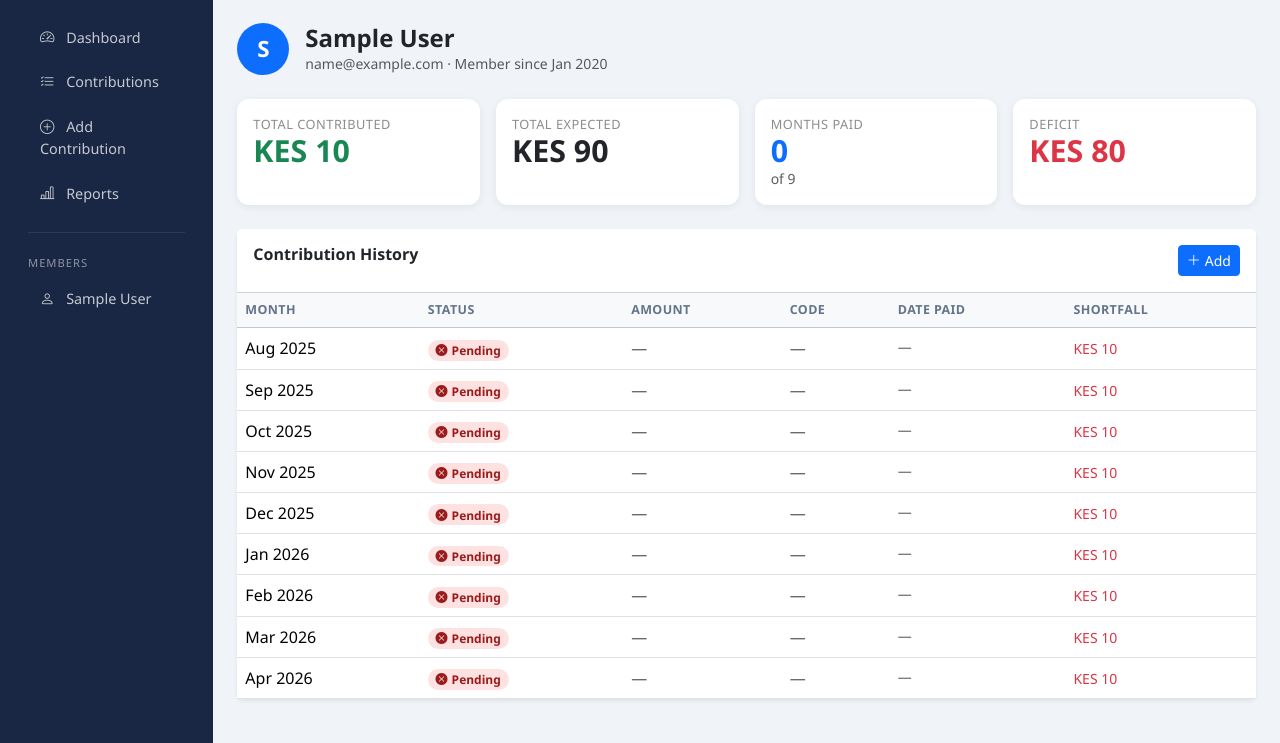
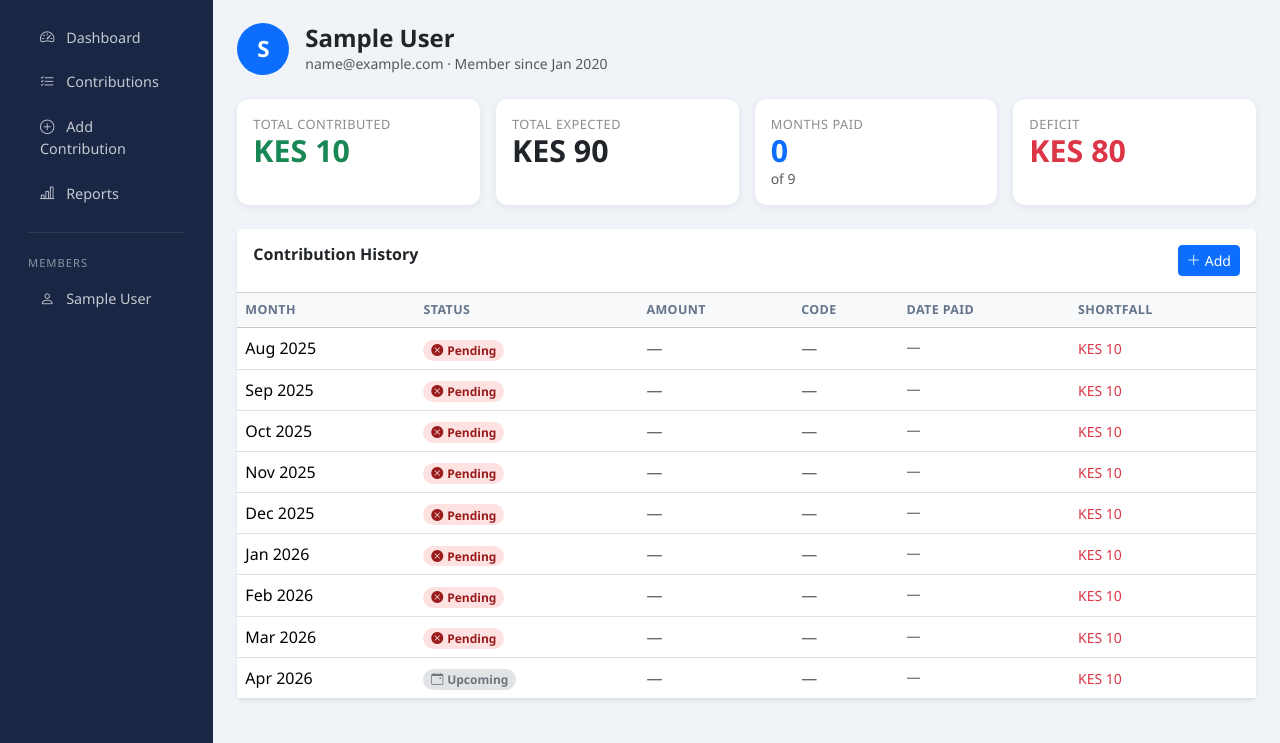
Before and after one commit to Ndolo7/bbc-chama, a Django app: page /members/1/ in a window 1280 px wide. Shown: the part 57-800 px from the top of the page. Run offline with Django 5.2, Linux system fonts and the light colour scheme; a user stored in the database is signed in; tables that the repository leaves empty hold one stand-in row (values such as "Sample post"); parts of the project's set-up code (start-up, migrations or seed data) failed here and were passed over.

Commit message:
feat: show Upcoming badge for current month in member detail history

```diff
--- a/chama/templates/chama/member_detail.html
+++ b/chama/templates/chama/member_detail.html
@@ -72,8 +72,10 @@
                     <td>
                         {% if info.paid %}
                         <span class="badge badge-paid rounded-pill"><i class="bi bi-check-circle-fill me-1"></i>Paid</span>
+                        {% elif info.month_start < current_month_start %}
+                        <span class="badge badge-unpaid rounded-pill"><i class="bi bi-x-circle-fill me-1"></i>Pending</span>
                         {% else %}
-                        <span class="badge badge-unpaid rounded-pill"><i class="bi bi-x-circle-fill me-1"></i>Pending</span>
+                        <span class="badge bg-secondary-subtle text-secondary rounded-pill"><i class="bi bi-calendar-event me-1"></i>Upcoming</span>
                         {% endif %}
                     </td>
                     <td>{% if info.paid %}KES {{ info.amount|floatformat:0 }}{% else %}<span class="text-muted">—</span>{% endif %}</td>
```
